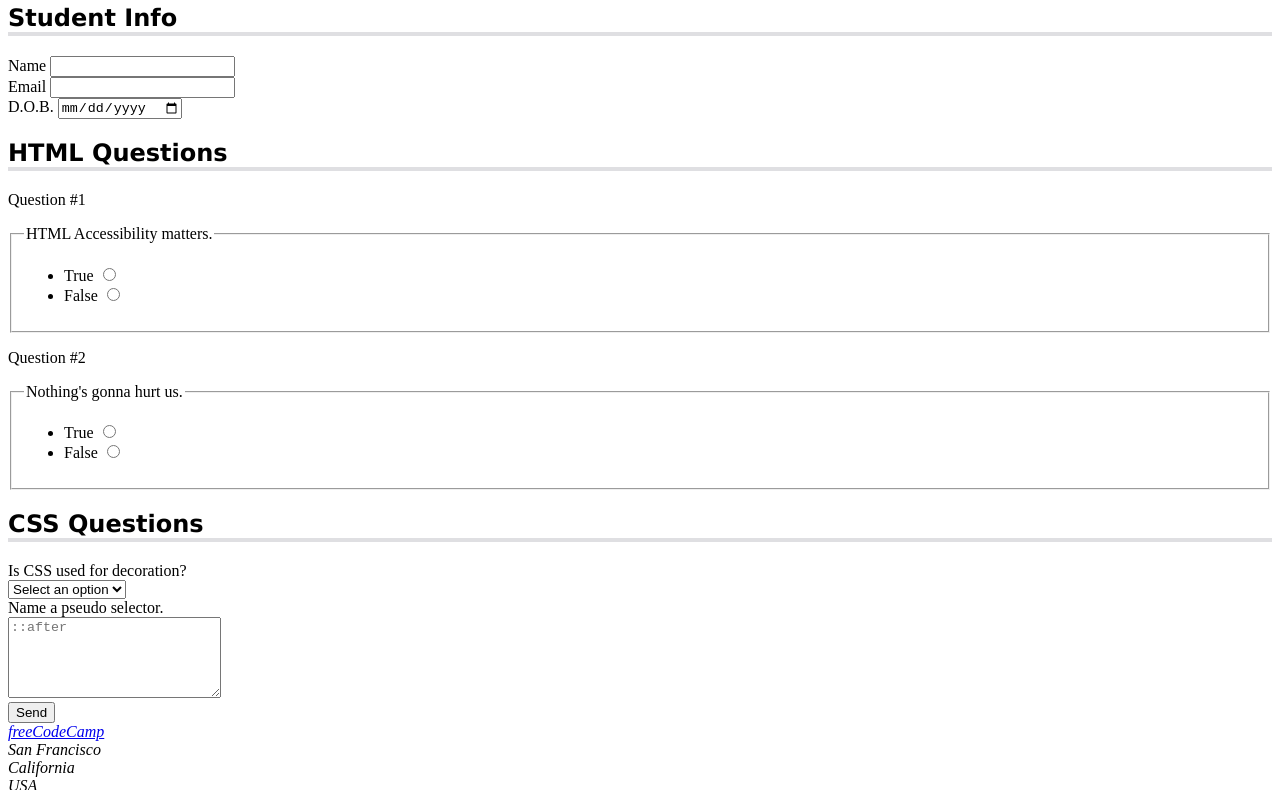
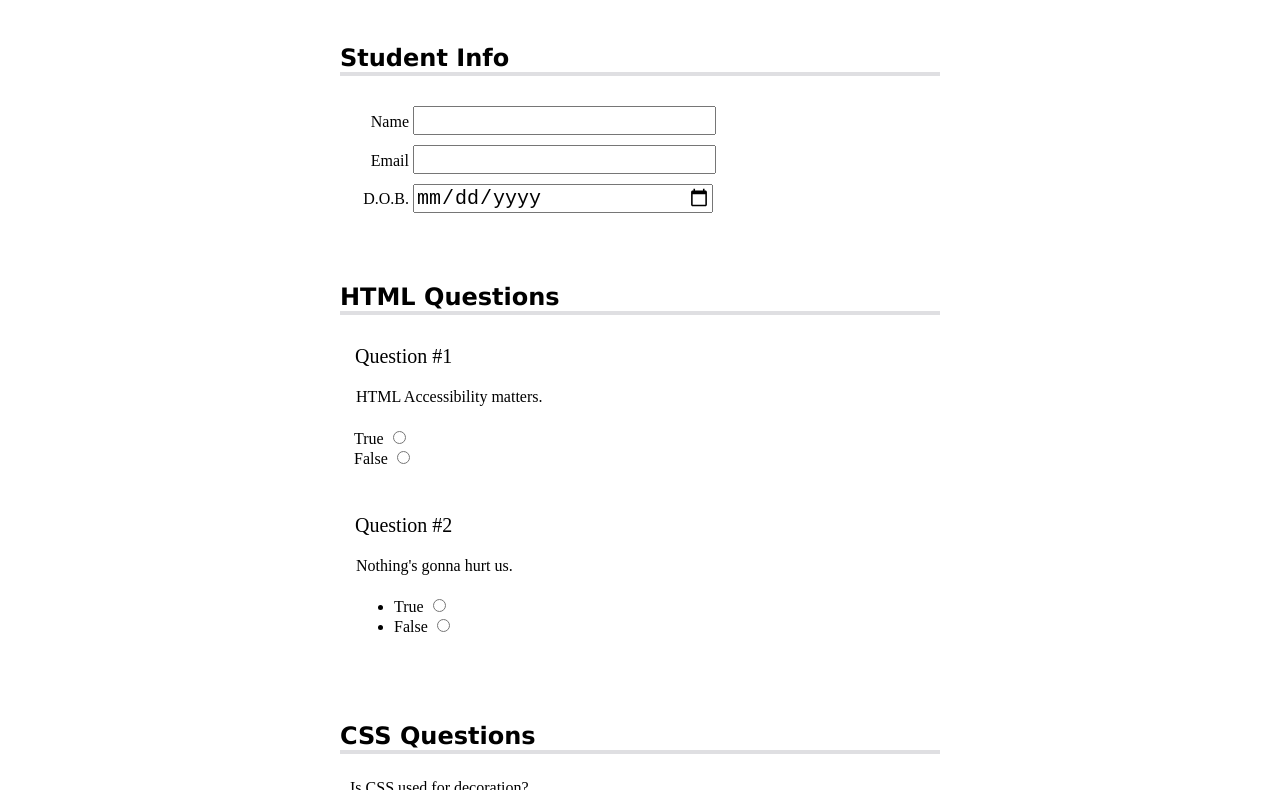
Before and after one commit to ScubaMonster/-9-Accessibility-and-Quiz, a plain HTML site: page index.html in a window 1280 px wide. Shown: the part 74-864 px from the top of the page. Drawn offline with Linux system fonts and the light colour scheme.

Commit message:
Finished the a11y excercise

```diff
--- a/index.html
+++ b/index.html
@@ -15,9 +15,9 @@
     <h1>HTML/CSS Quiz</h1>
     <nav>
       <ul>
-        <li><a href="#student-info">INFO</a></li>
-        <li><a href="#html-questions">HTML</a></li>
-        <li><a href="#css-questions">CSS</a></li>
+        <li><a accesskey="i" href="#student-info">INFO</a></li>
+        <li><a accesskey="h" href="#html-questions">HTML</a></li>
+        <li><a accesskey="c" href="#css-questions">CSS</a></li>
       </ul>
     </nav>
   </header>
@@ -45,15 +45,15 @@
           <p>1</p>
           <fieldset class="question" name="padding-question">
             <legend>HTML Accessibility matters.</legend>
-            <ul class="anwers-list">
+            <ul class="answers-list">
               <li>
                 <label for="q1-a1">True
-                  <input type="radio" id="q1-a1" name="q1">
+                  <input type="radio" id="q1-a1" name="q1" value="true">
                 </label>
               </li>
               <li>
                 <label for="q1-a2">False
-                  <input type="radio" id="q1-a2" name="q1">
+                  <input type="radio" id="q1-a2" name="q1" value="false">
                 </label>
               </li>
             </ul>
@@ -66,12 +66,12 @@
             <ul class="anwers-list">
               <li>
                 <label for="q2-a1">True
-                  <input type="radio" id="q2-a1" name="q2">
+                  <input type="radio" id="q2-a1" name="q2" value="true">
                 </label>
               </li>
               <li>
                 <label for="q2-a2">False
-                  <input type="radio" id="q2-a2" name="q2">
+                  <input type="radio" id="q2-a2" name="q2" value="false">
                 </label>
               </li>
             </ul>
@@ -85,7 +85,7 @@
             <label for="css-q1">Is CSS used for decoration?</label>
           </div>
           <div class="answer">
-            <select name="css-q1">
+            <select required id="css-q1" name="css-q1">
               <option value="">Select an option</option>
               <option value="yes">Yes</option>
               <option value="no">No</option>
@@ -95,15 +95,13 @@
             <label for="css-q2">Name a pseudo selector.</label>
           </div>
           <div class="answer">
-            <textarea rows="5" cols="24" name="css-q2" placeholder="::after"></textarea>
+            <textarea rows="5" cols="24" name="css-q2" id="css-q2" placeholder="::after"></textarea>
           </div>
         </div>
       </section>
       <button type="submit">Send</button>
     </form>
   </main>
-
-</body>
   <footer>
     <address>
       <a href="https://freecodecamp.org">freeCodeCamp</a><br />
@@ -112,6 +110,8 @@
       USA
     </address>
   </footer>
+</body>
+
 
 
 </html>
--- a/styles.css
+++ b/styles.css
@@ -1,3 +1,10 @@
+@media (prefers-reduced-motion: no-preference) {
+
+* {
+    scroll-behavior: smooth;
+}
+} /*SUPER IMPORTANT */
+
 #logo {
     width: max(100px, 18vw);
     background-color: #0a0a23;
@@ -6,27 +13,45 @@
 }
 
 header {
+    width: 100%;
     height: 50px;
     background-color: #1b1b32;
     display: flex;
+    justify-content: space-between;
+    align-items: center;
+    position: fixed;
+    top: 0;
 }
 
 h1 {
     color: #f1be32;
     font-size: min(5vw, 1.2em);
+    text-align: center;
 }
 
-nav > ul {
+main {
+    padding-top: 50px;
+}
+
+nav>ul {
     display: flex;
     justify-content: space-evenly;
+    flex-wrap: wrap;
+    align-items: center;
+    padding-inline-start: 0;
+    margin-block: 0;
+    height: 100%;
 }
 
-h1, h2 {
+h1,
+h2 {
     font-family: Verdana, Geneva, Tahoma, sans-serif;
 }
 
 h2 {
     border-bottom: 4px solid #dfdfe2;
+    margin-top: 0;
+    padding-top: 60px;
 }
 
 .sr-only {
@@ -36,11 +61,122 @@ h2 {
     padding: 0;
     margin: -1px;
     overflow: hidden;
-    clip: rect(0,0,0,0);
+    clip: rect(0, 0, 0, 0);
     white-space: nowrap;
     border: 0;
 }
 
 p::before {
     content: "Question #";
-  }
+}
+
+nav>ul>li {
+    /*or nav li */
+    color: #dfdfe2;
+    margin: 0 0.2rem;
+    padding: 0.2rem;
+    display: block;
+}
+
+li>a {
+    color: inherit;
+    text-decoration: none;
+}
+
+nav>ul>li:hover {
+    background-color: #dfdfe2;
+    color: #1b1b32;
+    cursor: pointer;
+}
+
+section {
+    width: 80%;
+    max-width: 600px;
+    margin-left: auto;
+    margin-right: auto;
+    margin-bottom: 10px;
+    margin-top: 0;
+}
+
+.info {
+    padding-top: 10px;
+    padding-left: 10px;
+    padding-right: 0;
+    padding-bottom: 0;
+}
+
+.formrow {
+    margin-top: 10px;
+    padding: 0 10px;
+}
+
+input {
+    font-size: 20px;
+}
+
+.info input {
+    width: 50%;
+    text-align: left;
+}
+
+.info label {
+    width: 10%;
+    min-width: 55px;
+    text-align: right;
+}
+
+.info label,
+.info input {
+    display: inline-block;
+}
+
+.question-block {
+    text-align: left;
+    display: block;
+    width: 100%;
+    margin-top: 20px;
+    padding-top: 5px;
+}
+
+p {
+    margin-top: 5px;
+    padding-left: 15px;
+    font-size: 20px;
+}
+
+.question {
+    border: none;
+    /*hey, I liked the border */
+    padding-bottom: 0;
+}
+
+.answers-list {
+    list-style: none;
+    padding: 0;
+}
+
+button {
+    display: block;
+    margin: 40px auto;
+    width: 40%;
+    padding: 15px;
+    font-size: 23px;
+    background: #d0d0d5;
+    border: 3px solid #3b3b4f;
+}
+
+footer {
+    background-color: #2a2a40;
+    display: flex;
+    justify-content: center;
+}
+
+footer,
+footer a {
+    color: #dfdfe2;
+}
+
+address {
+    text-align: center;
+    padding: 10px;
+}
```
Lines whose indentation alone changed are shown as unchanged.
